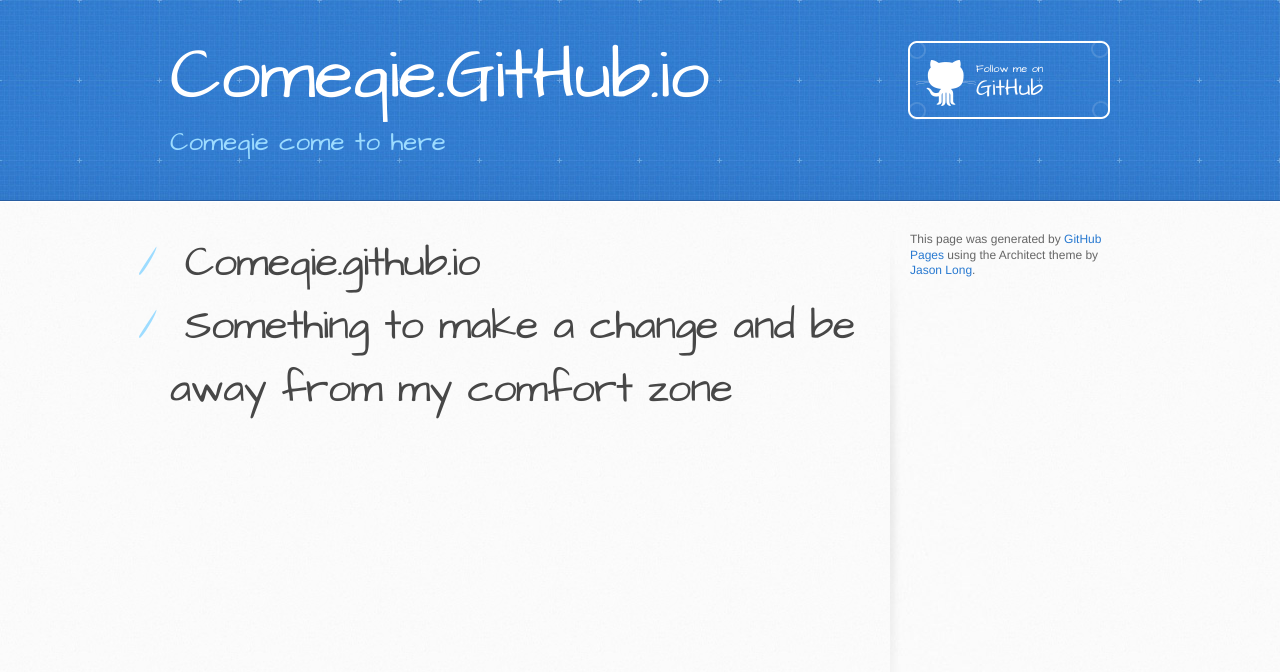
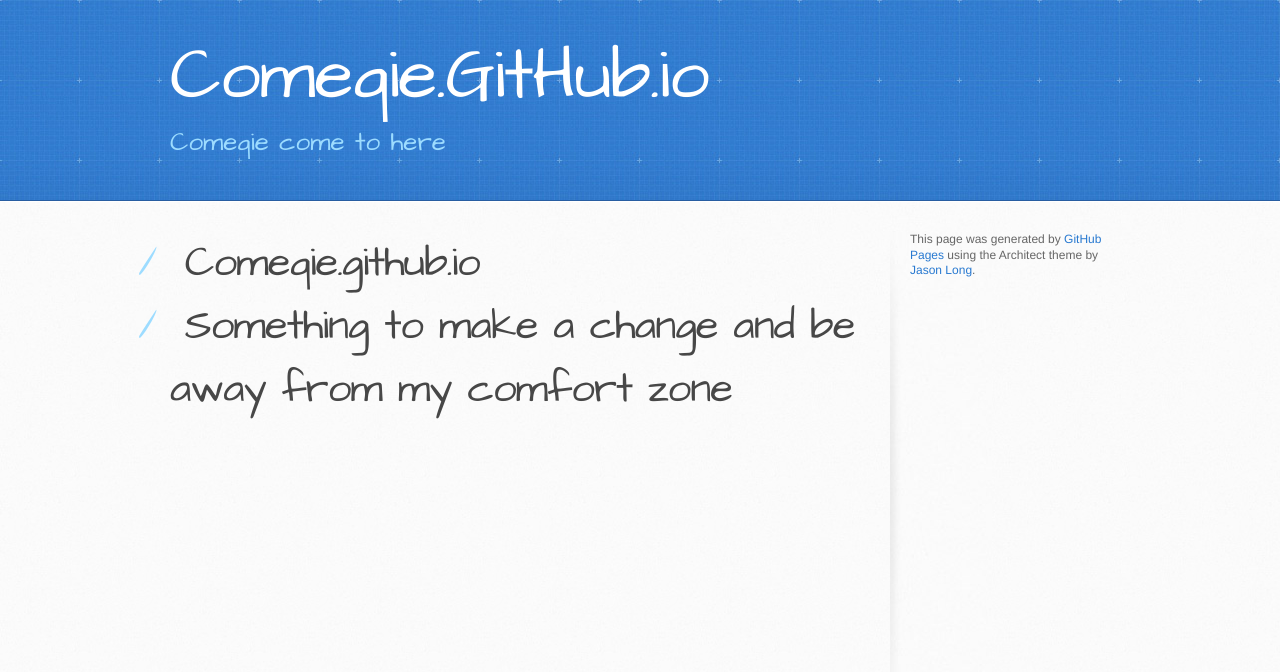
Before and after one commit to Comeqie/Comeqie.github.io, a plain HTML site: page index.html in a window 1280 px wide. Drawn offline with Linux system fonts and the light colour scheme.

Commit message:
Update index.html

```diff
--- a/index.html
+++ b/index.html
@@ -21,7 +21,6 @@
       <div class="inner">
         <h1>Comeqie.GitHub.io</h1>
         <h2>Comeqie come to here</h2>
-        <a href="https://github.com/Comeqie" class="button"><small>Follow me on</small> GitHub</a>
       </div>
     </header>
 
```
